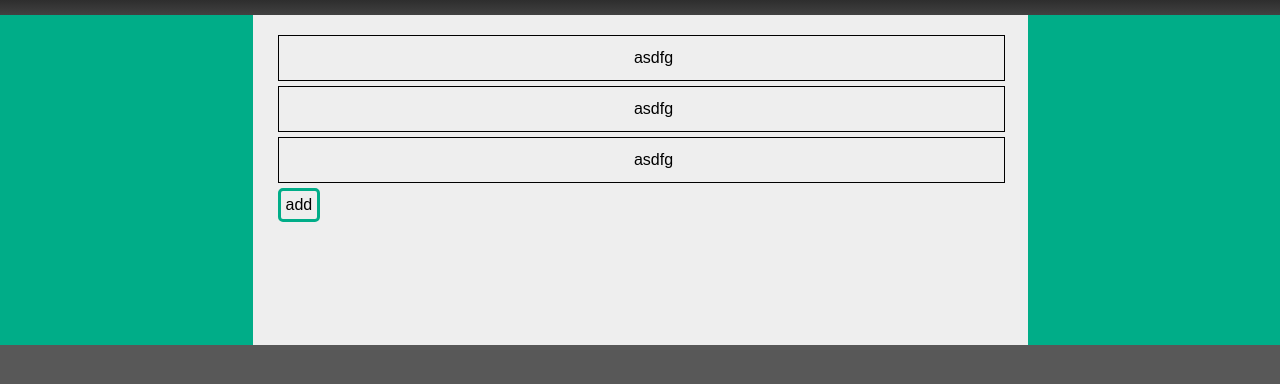
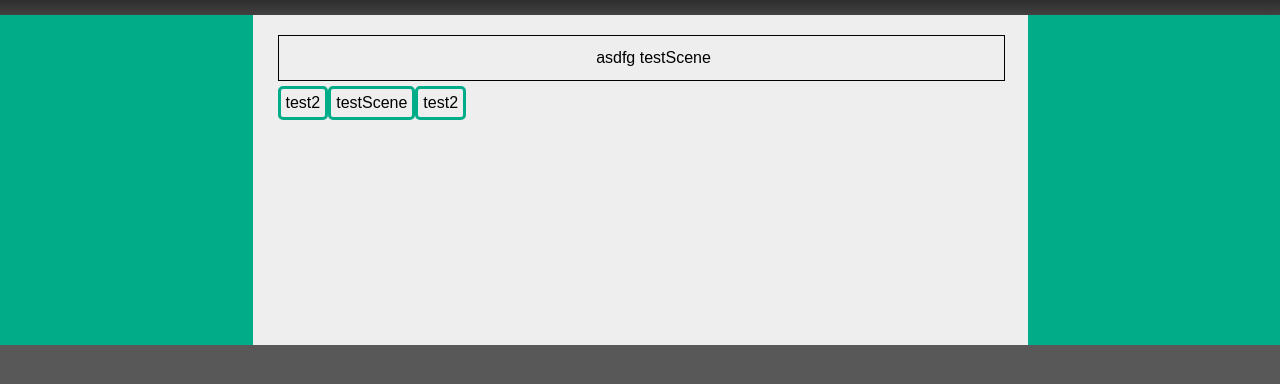
Before and after one commit to Kmek/Macbeth-CYOA, a plain HTML site: page index.html in a window 1280 px wide. Shown: the part 70-454 px from the top of the page. Drawn offline with Linux system fonts and the light colour scheme.

Commit message:
Add functionality to loadScene()

```diff
--- a/index.html
+++ b/index.html
@@ -3,7 +3,7 @@
 <head>
     <meta charset="UTF-8">
     <link rel="stylesheet" type="text/css" href="styles.css">
-    <link rel="icon" href="http://cdn.onlinewebfonts.com/svg/img_425896.png">
+    <link rel="icon" href="./dagger-icon.PNG">
     <title>Macbeth</title>
 </head>
 
@@ -24,6 +24,8 @@
         </div>
     </div>
 
+    <div id="footer"></div>
+
     <script src="./scenes.js"></script>
     <script src="./script.js"></script>
 </body>
--- a/scenes.js
+++ b/scenes.js
@@ -2,7 +2,27 @@
 
 var scenes = {
     testScene: {
-        description: "asdfg",
-        options: ["asdfg1", "asdfg2", "etc"]
+        question: "what do you choose?",
+        options: ["test2", "testScene", "test2"],
+        links: ["test2", "testScene", "test2"],
+        description: "asdfg testScene"
+    },
+    test2: {
+        question: "what do you choose?",
+        options: ["test2", "testScene", "test3"],
+        links: ["test2", "testScene", "test3"],
+        description: "asdfg test2"
+    },
+    test3: {
+        question: "what do you choose?",
+        options: ["test2", "testScene", "test4"],
+        links: ["test2", "testScene", "test4"],
+        description: "asdfg test3"
+    },
+    test4: {
+        question: "what do you choose?",
+        options: ["test2", "testScene", "test2"],
+        links: ["test2", "testScene", "test2"],
+        description: "asdfg test4"
     },
 }
--- a/script.js
+++ b/script.js
@@ -6,7 +6,7 @@ const buttonDiv = document.getElementById("buttons")
 
 //******************** Load Scene Button ********************//
 function loadScene(scene) {
-    console.log(scene)
+    // Add new row to the story div
     var newDiv = document.createElement("div")
     newDiv.setAttribute("class", "row")
 
@@ -15,8 +15,18 @@ function loadScene(scene) {
     newDiv.append(storyText)
 
     storyDiv.append(newDiv)
+
+    // Set buttons in the buttons div
+    buttonDiv.innerHTML = ""
+    for (let i = 0; i < scene.options.length; i++) {
+        let option = document.createElement("button")
+        option.innerHTML = scene.options[i]
+        option.setAttribute("onclick", ("loadScene(scenes['" + scene.links[i] + "'])"))
+        buttonDiv.append(option)
+    }
+
+    // Move down the page
+    buttonDiv.scrollIntoView()
 }
 
 loadScene(scenes.testScene)
-loadScene(scenes.testScene)
-loadScene(scenes.testScene)
```
Also changed, not shown: dagger-icon.png (added).
